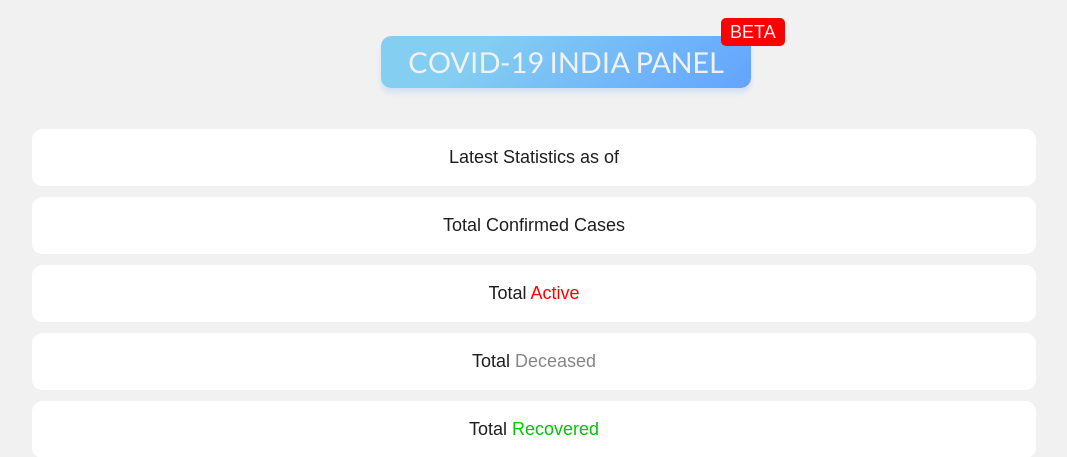
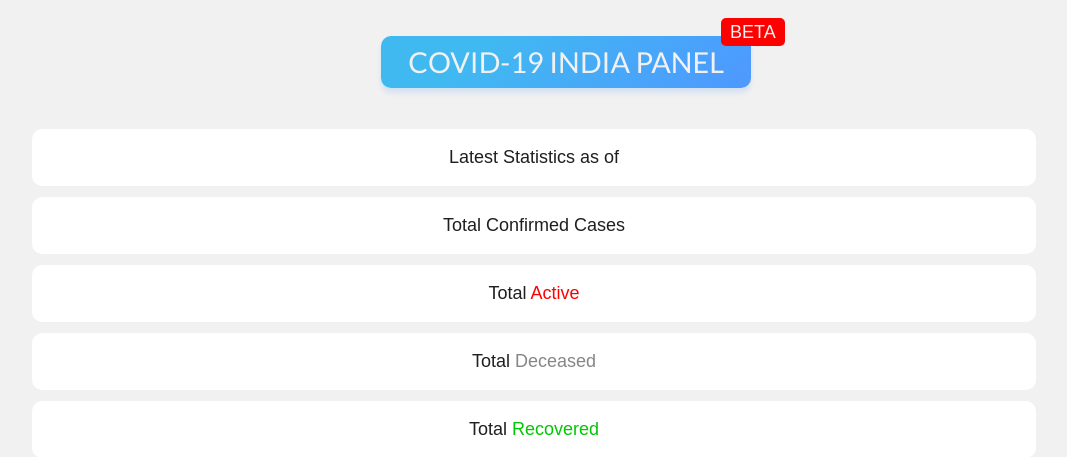
Before and after one commit to JaskiratOberoi/Covid19-India, a Flask app: page / in a window 1280 px wide. Shown: the top 457 px of the page, without its empty margins (106-1173 px from the left). Run offline with Flask 2, Linux system fonts and the light colour scheme; data that the repository does not hold is empty; some web fonts are replaced.

Commit message:
head fixes

```diff
--- a/static/style.css
+++ b/static/style.css
@@ -28,7 +28,7 @@ header .heading {
   border-radius: 10px;
   box-shadow: 0px 5px 5px rgba(99, 164, 255, 0.2);
   background-color: #63a4ff;
-  background-image: linear-gradient(315deg, #63a4ff 0%, #83cef1 74%);
+  background-image: linear-gradient(315deg, #4e98ff 0%, #40b9f1 74%);
   color: #f1f1f1;
 }
 
--- a/static/style.scss
+++ b/static/style.scss
@@ -27,7 +27,7 @@ header {
     border-radius: 10px;
     box-shadow: 0px 5px 5px rgba(99, 164, 255, 0.2);
     background-color: rgb(99, 164, 255);
-    background-image: linear-gradient(315deg, #63a4ff 0%, #83cef1 74%);
+    background-image: linear-gradient(315deg, #4e98ff 0%, #40b9f1 74%);
     color: #f1f1f1;
   }
 
```
